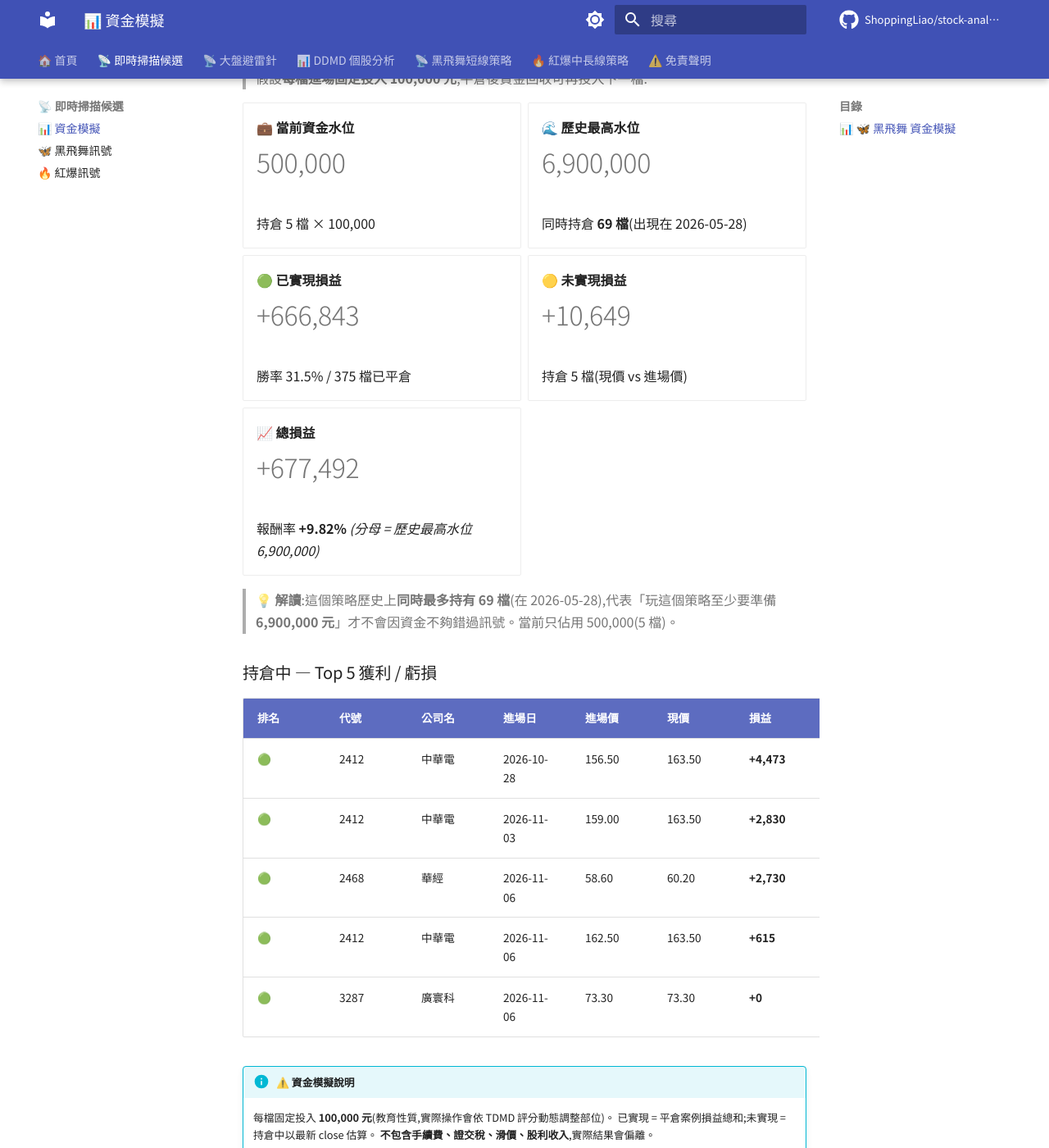
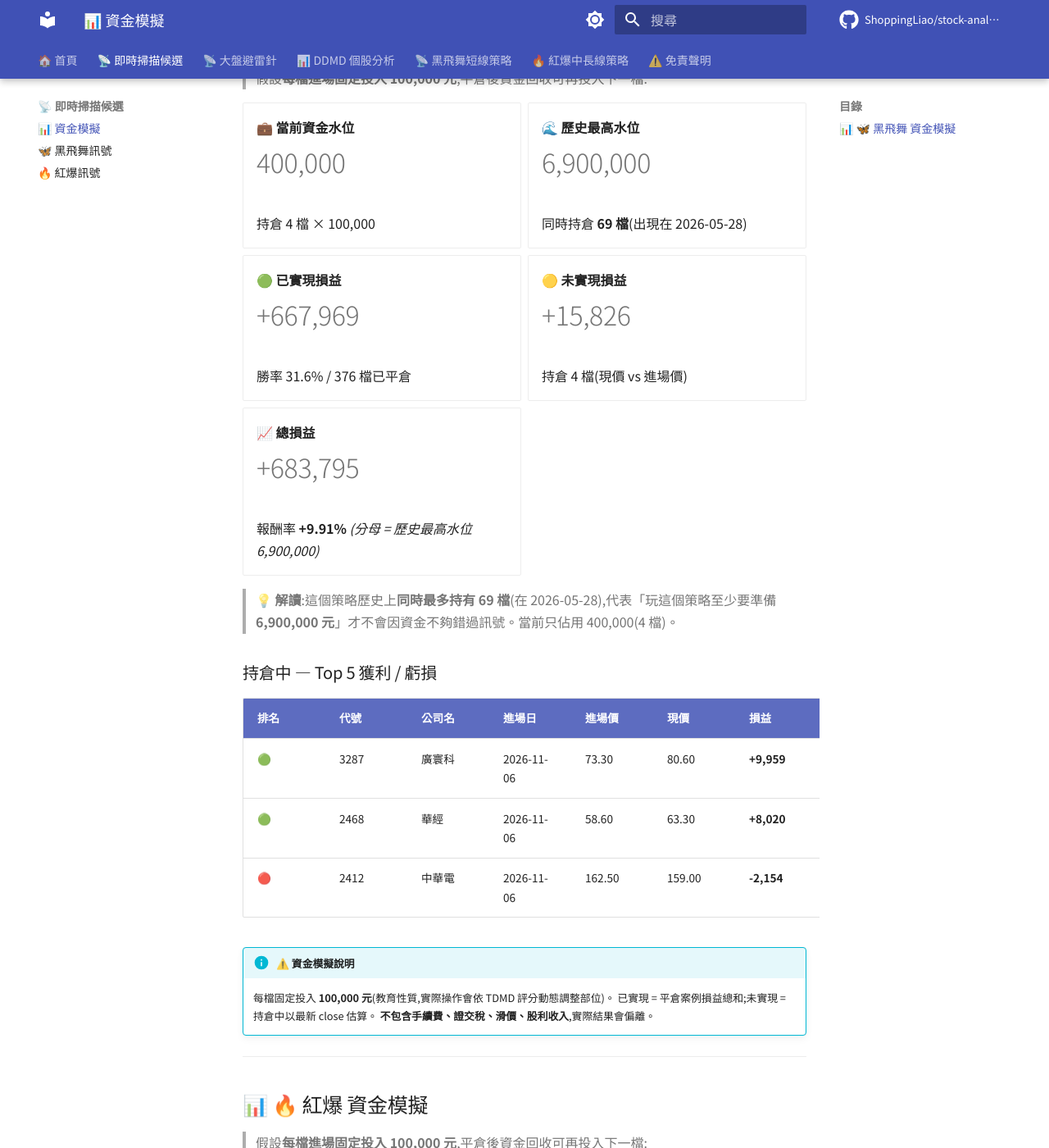
Before and after one commit to ShoppingLiao/stock-analysis-public, an MkDocs documentation site: the page built from docs/signals_capital.md, in a window 1280 px wide and 1400 px high, scrolled down 445 px. Shown: the whole window at 82% size. Built offline with MkDocs 1.6.1 and Material for MkDocs 9.7.7, drawn with Linux system fonts in a browser that asks for light colours; comment, search, counter and statistics services are not loaded; some of the changed text lies outside the part shown.

Commit message:
docs(signals): update BB + RB + capital (2026-11-09)

```diff
--- a/docs/signals_capital.md
+++ b/docs/signals_capital.md
@@ -17,9 +17,9 @@
 
 -   **💼 當前資金水位**
 
-    # 500,000
+    # 400,000
 
-    持倉 5 檔 × 100,000
+    持倉 4 檔 × 100,000
 
 -   **🌊 歷史最高水位**
 
@@ -29,35 +29,33 @@
 
 -   **🟢 已實現損益**
 
-    # +666,843
+    # +667,969
 
-    勝率 31.5% / 375 檔已平倉
+    勝率 31.6% / 376 檔已平倉
 
 -   **🟡 未實現損益**
 
-    # +10,649
+    # +15,826
 
-    持倉 5 檔(現價 vs 進場價)
+    持倉 4 檔(現價 vs 進場價)
 
 -   **📈 總損益**
 
-    # +677,492
+    # +683,795
 
-    報酬率 **+9.82%** _(分母 = 歷史最高水位 6,900,000)_
+    報酬率 **+9.91%** _(分母 = 歷史最高水位 6,900,000)_
 
 </div>
 
-> **💡 解讀**:這個策略歷史上**同時最多持有 69 檔**(在 2026-05-28),代表「玩這個策略至少要準備 **6,900,000 元**」才不會因資金不夠錯過訊號。當前只佔用 500,000(5 檔)。
+> **💡 解讀**:這個策略歷史上**同時最多持有 69 檔**(在 2026-05-28),代表「玩這個策略至少要準備 **6,900,000 元**」才不會因資金不夠錯過訊號。當前只佔用 400,000(4 檔)。
 
 ### 持倉中 — Top 5 獲利 / 虧損
 
 | 排名 | 代號 | 公司名 | 進場日 | 進場價 | 現價 | 損益 | 損益% |
 |------|------|--------|--------|--------|------|------|-------|
-| 🟢 | 2412 | 中華電 | 2026-10-28 | 156.50 | 163.50 | **+4,473** | **+4.47%** |
-| 🟢 | 2412 | 中華電 | 2026-11-03 | 159.00 | 163.50 | **+2,830** | **+2.83%** |
-| 🟢 | 2468 | 華經 | 2026-11-06 | 58.60 | 60.20 | **+2,730** | **+2.73%** |
-| 🟢 | 2412 | 中華電 | 2026-11-06 | 162.50 | 163.50 | **+615** | **+0.62%** |
-| 🟢 | 3287 | 廣寰科 | 2026-11-06 | 73.30 | 73.30 | **+0** | **+0.00%** |
+| 🟢 | 3287 | 廣寰科 | 2026-11-06 | 73.30 | 80.60 | **+9,959** | **+9.96%** |
+| 🟢 | 2468 | 華經 | 2026-11-06 | 58.60 | 63.30 | **+8,020** | **+8.02%** |
+| 🔴 | 2412 | 中華電 | 2026-11-06 | 162.50 | 159.00 | **-2,154** | **-2.15%** |
 
 !!! info "⚠️ 資金模擬說明"
     每檔固定投入 **100,000 元**(教育性質,實際操作會依 TDMD 評分動態調整部位)。
@@ -110,16 +108,16 @@
 
 | 排名 | 代號 | 公司名 | 進場日 | 進場價 | 現價 | 損益 | 損益% |
 |------|------|--------|--------|--------|------|------|-------|
-| 🟢 | 2033 | 佳大 | 2026-08-28 | 25.65 | 71.80 | **+179,922** | **+179.92%** |
-| 🟢 | 2466 | 冠西電 | 2026-10-01 | 128.50 | 299.00 | **+132,685** | **+132.68%** |
-| 🟢 | 1709 | 和益 | 2026-08-13 | 30.65 | 42.10 | **+37,357** | **+37.36%** |
-| 🟢 | 8099 | 大世科 | 2026-10-30 | 111.50 | 148.50 | **+33,184** | **+33.18%** |
-| 🟢 | 5013 | 強新 | 2026-10-22 | 49.40 | 62.00 | **+25,506** | **+25.51%** |
-| 🔴 | 6834 | 天二科技 | 2026-10-14 | 162.50 | 88.60 | **-45,477** | **-45.48%** |
-| 🔴 | 3265 | 台星科 | 2026-10-12 | 262.00 | 144.00 | **-45,038** | **-45.04%** |
-| 🔴 | 6257 | 矽格 | 2026-10-07 | 278.00 | 159.50 | **-42,626** | **-42.63%** |
-| 🔴 | 6209 | 今國光 | 2026-10-21 | 110.00 | 65.30 | **-40,636** | **-40.64%** |
-| 🔴 | 6141 | 柏承 | 2026-10-20 | 59.70 | 37.55 | **-37,102** | **-37.10%** |
+| 🟢 | 2033 | 佳大 | 2026-08-28 | 25.65 | 69.50 | **+170,955** | **+170.96%** |
+| 🟢 | 2466 | 冠西電 | 2026-10-01 | 128.50 | 328.50 | **+155,642** | **+155.64%** |
+| 🟢 | 1709 | 和益 | 2026-08-13 | 30.65 | 44.45 | **+45,024** | **+45.02%** |
+| 🟢 | 5013 | 強新 | 2026-10-22 | 49.40 | 68.20 | **+38,057** | **+38.06%** |
+| 🟢 | 3287 | 廣寰科 | 2026-10-15 | 58.70 | 80.60 | **+37,308** | **+37.31%** |
+| 🔴 | 3265 | 台星科 | 2026-10-12 | 262.00 | 146.50 | **-44,084** | **-44.08%** |
+| 🔴 | 6834 | 天二科技 | 2026-10-14 | 162.50 | 96.30 | **-40,738** | **-40.74%** |
+| 🔴 | 6257 | 矽格 | 2026-10-07 | 278.00 | 167.00 | **-39,928** | **-39.93%** |
+| 🔴 | 6209 | 今國光 | 2026-10-21 | 110.00 | 71.80 | **-34,727** | **-34.73%** |
+| 🔴 | 6141 | 柏承 | 2026-10-20 | 59.70 | 40.80 | **-31,658** | **-31.66%** |
 
 !!! info "⚠️ 資金模擬說明"
     每檔固定投入 **100,000 元**(教育性質,實際操作會依 TDMD 評分動態調整部位)。
@@ -134,9 +132,9 @@
 
 -   **💼 當前資金水位**
 
-    # 5,900,000
+    # 5,800,000
 
-    BB 500,000 + RB 5,400,000
+    BB 400,000 + RB 5,400,000
 
 -   **🌊 兩策略歷史最高水位**
 
@@ -146,21 +144,21 @@
 
 -   **🟢 已實現損益**
 
-    # -170,384
+    # -169,259
 
-    BB +666,843 + RB -837,228
+    BB +667,969 + RB -837,228
 
 -   **🟡 未實現損益**
 
-    # -357,862
+    # -89,497
 
-    BB +10,649 + RB -368,511
+    BB +15,826 + RB -105,322
 
 -   **📉 總損益**
 
-    # -528,246
+    # -258,755
 
-    報酬率 **-2.32%** _(分母 = 兩策略歷史最高水位)_
+    報酬率 **-1.13%** _(分母 = 兩策略歷史最高水位)_
 
 </div>
 
```
Also changed, not shown: other parts of docs/signals_capital.md (+3 -3 lines), docs/signals_black_butterfly.md (+10 -10 lines).
